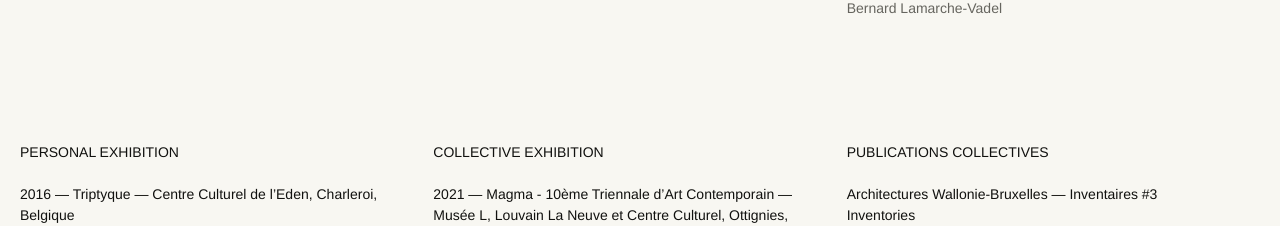
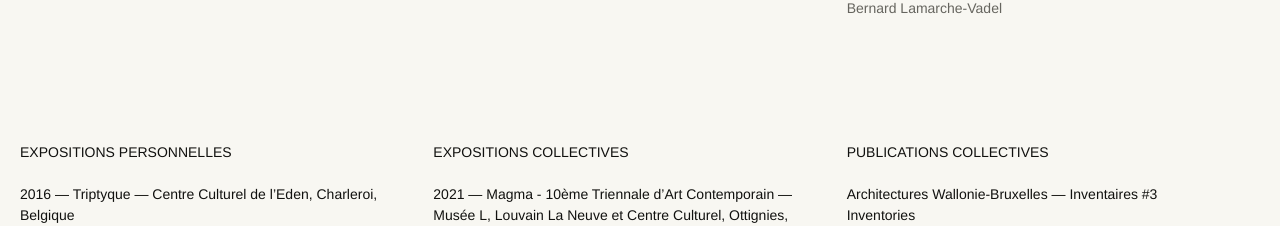
Before and after one commit to orsoneveraert/patrick-everaert, a Next.js app: page / in a window 1280 px wide. Shown: the part 10194-10420 px from the top of the page. Built offline with nearby package versions, Linux system fonts and the light colour scheme.

Commit message:
Translate exhibition categories into French

```diff
--- a/app/museum-gallery.tsx
+++ b/app/museum-gallery.tsx
@@ -35,8 +35,8 @@ const copy = {
     toTop: "Haut de page",
     personalPublication: "Publications personnelles",
     collectivePublication: "Publications collectives",
-    personalExhibition: "Personal exhibition",
-    collectiveExhibition: "Collective exhibition",
+    personalExhibition: "Expositions personnelles",
+    collectiveExhibition: "Expositions collectives",
   },
   en: {
     work: "Work",
```
Also changed, not shown: 1 other file (tests, documents, lock files or other folders).
